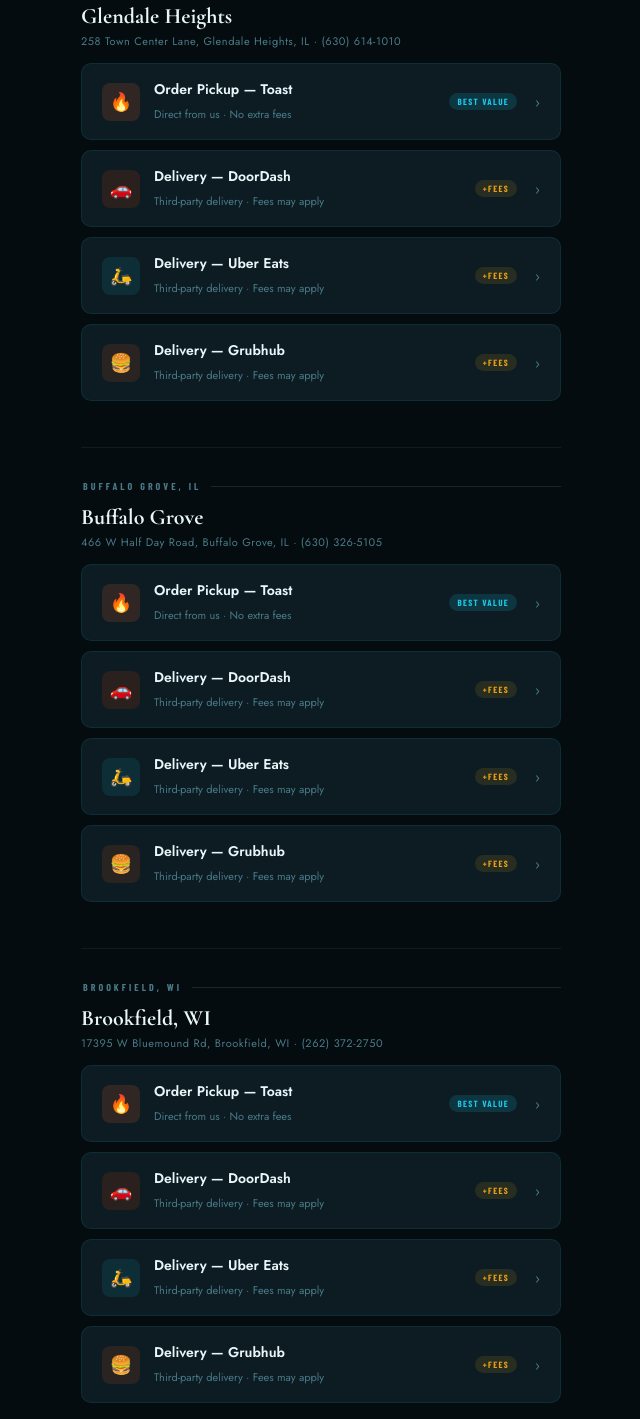
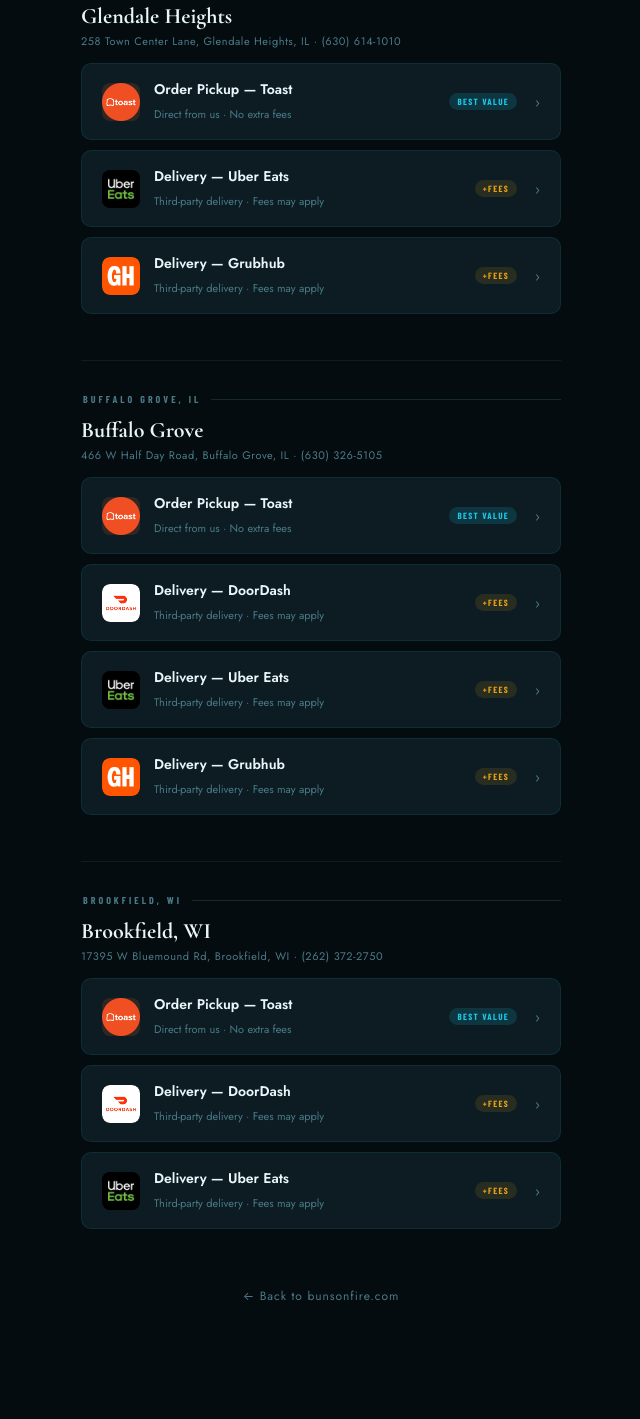
Before and after one commit to najafrahman/buns-on-fire, a plain HTML site: page order.html in a window 1280 px wide. Shown: the part 341-1760 px from the top of the page, without its empty margins (319-959 px from the left). After the commit the page ends 1710 px from the top, so only its background shows below. Drawn offline with nearby package versions, Linux system fonts and the light colour scheme.

Commit message:
Update order page: real logos, correct links, remove inactive platforms

```diff
--- a/order.html
+++ b/order.html
@@ -76,11 +76,12 @@
   .btn-icon{
     width:38px;height:38px;border-radius:8px;
     display:flex;align-items:center;justify-content:center;
-    flex-shrink:0;font-size:18px;
+    flex-shrink:0;overflow:hidden;
   }
+  .btn-icon img{width:100%;height:100%;object-fit:cover;border-radius:8px;}
   .btn-icon.toast{background:rgba(255,100,50,0.15);}
   .btn-icon.doordash{background:rgba(255,60,0,0.12);}
-  .btn-icon.uber{background:rgba(30,200,232,0.1);}
+  .btn-icon.uber{background:#000;}
   .btn-icon.grubhub{background:rgba(240,80,30,0.12);}
 
   .btn-text{flex:1;}
@@ -130,7 +131,7 @@
     <p class="loc-addr">258 Town Center Lane, Glendale Heights, IL · (630) 614-1010</p>
 
     <a class="link-btn" href="https://www.toasttab.com/local/order/buns-on-fire-glendale-heights-258-town-center-lane" target="_blank">
-      <span class="btn-icon toast">🔥</span>
+      <span class="btn-icon toast"><img src="assets/logos/toast.png" alt="Toast"></span>
       <span class="btn-text">
         <span class="btn-title">Order Pickup — Toast</span>
         <span class="btn-sub">Direct from us · No extra fees</span>
@@ -139,18 +140,8 @@
       <span class="btn-arrow">›</span>
     </a>
 
-    <a class="link-btn" href="https://www.doordash.com/search/store/buns+on+fire+glendale+heights" target="_blank">
-      <span class="btn-icon doordash">🚗</span>
-      <span class="btn-text">
-        <span class="btn-title">Delivery — DoorDash</span>
-        <span class="btn-sub">Third-party delivery · Fees may apply</span>
-      </span>
-      <span class="btn-badge badge-fee">+Fees</span>
-      <span class="btn-arrow">›</span>
-    </a>
-
-    <a class="link-btn" href="https://www.ubereats.com/search?q=buns+on+fire+glendale+heights" target="_blank">
-      <span class="btn-icon uber">🛵</span>
+    <a class="link-btn" href="https://www.ubereats.com/store/buns-on-fire-glendale-heights/CFnpTiRmUFe5RD2Y1vyFsQ?diningMode=DELIVERY&sc=SEARCH_SUGGESTION" target="_blank">
+      <span class="btn-icon uber"><img src="assets/logos/ubereats.png" alt="Uber Eats"></span>
       <span class="btn-text">
         <span class="btn-title">Delivery — Uber Eats</span>
         <span class="btn-sub">Third-party delivery · Fees may apply</span>
@@ -159,8 +150,8 @@
       <span class="btn-arrow">›</span>
     </a>
 
-    <a class="link-btn" href="https://www.grubhub.com/search?queryText=buns+on+fire+glendale+heights" target="_blank">
-      <span class="btn-icon grubhub">🍔</span>
+    <a class="link-btn" href="https://www.grubhub.com/restaurant/buns-on-fire-glendale-heights-258-town-center-ln-glendale-heights/8880248" target="_blank">
+      <span class="btn-icon grubhub"><img src="assets/logos/grubhub.png" alt="Grubhub"></span>
       <span class="btn-text">
         <span class="btn-title">Delivery — Grubhub</span>
         <span class="btn-sub">Third-party delivery · Fees may apply</span>
@@ -179,7 +170,7 @@
     <p class="loc-addr">466 W Half Day Road, Buffalo Grove, IL · (630) 326-5105</p>
 
     <a class="link-btn" href="https://www.toasttab.com/local/order/buns-on-fire-466-west-half-day-road" target="_blank">
-      <span class="btn-icon toast">🔥</span>
+      <span class="btn-icon toast"><img src="assets/logos/toast.png" alt="Toast"></span>
       <span class="btn-text">
         <span class="btn-title">Order Pickup — Toast</span>
         <span class="btn-sub">Direct from us · No extra fees</span>
@@ -189,7 +180,7 @@
     </a>
 
     <a class="link-btn" href="https://www.doordash.com/search/store/buns+on+fire+buffalo+grove" target="_blank">
-      <span class="btn-icon doordash">🚗</span>
+      <span class="btn-icon doordash"><img src="assets/logos/doordash.png" alt="DoorDash"></span>
       <span class="btn-text">
         <span class="btn-title">Delivery — DoorDash</span>
         <span class="btn-sub">Third-party delivery · Fees may apply</span>
@@ -199,7 +190,7 @@
     </a>
 
     <a class="link-btn" href="https://www.ubereats.com/search?q=buns+on+fire+buffalo+grove" target="_blank">
-      <span class="btn-icon uber">🛵</span>
+      <span class="btn-icon uber"><img src="assets/logos/ubereats.png" alt="Uber Eats"></span>
       <span class="btn-text">
         <span class="btn-title">Delivery — Uber Eats</span>
         <span class="btn-sub">Third-party delivery · Fees may apply</span>
@@ -209,7 +200,7 @@
     </a>
 
     <a class="link-btn" href="https://www.grubhub.com/search?queryText=buns+on+fire+buffalo+grove" target="_blank">
-      <span class="btn-icon grubhub">🍔</span>
+      <span class="btn-icon grubhub"><img src="assets/logos/grubhub.png" alt="Grubhub"></span>
       <span class="btn-text">
         <span class="btn-title">Delivery — Grubhub</span>
         <span class="btn-sub">Third-party delivery · Fees may apply</span>
@@ -228,7 +219,7 @@
     <p class="loc-addr">17395 W Bluemound Rd, Brookfield, WI · (262) 372-2750</p>
 
     <a class="link-btn" href="https://toast.app/r/buns-on-fire-brookfield-17395-w-bluemound-rd/order?diningOption=pickup&utm_source=toast.app" target="_blank">
-      <span class="btn-icon toast">🔥</span>
+      <span class="btn-icon toast"><img src="assets/logos/toast.png" alt="Toast"></span>
       <span class="btn-text">
         <span class="btn-title">Order Pickup — Toast</span>
         <span class="btn-sub">Direct from us · No extra fees</span>
@@ -237,8 +228,8 @@
       <span class="btn-arrow">›</span>
     </a>
 
-    <a class="link-btn" href="https://www.doordash.com/search/store/buns+on+fire+brookfield+wi" target="_blank">
-      <span class="btn-icon doordash">🚗</span>
+    <a class="link-btn" href="https://www.doordash.com/store/buns-on-fire---brookfield---17395-w-bluemound-rd-brookfield-50625635/116520550/?event_type=autocomplete&pickup=false" target="_blank">
+      <span class="btn-icon doordash"><img src="assets/logos/doordash.png" alt="DoorDash"></span>
       <span class="btn-text">
         <span class="btn-title">Delivery — DoorDash</span>
         <span class="btn-sub">Third-party delivery · Fees may apply</span>
@@ -247,20 +238,10 @@
       <span class="btn-arrow">›</span>
     </a>
 
-    <a class="link-btn" href="https://www.ubereats.com/search?q=buns+on+fire+brookfield+wi" target="_blank">
-      <span class="btn-icon uber">🛵</span>
+    <a class="link-btn" href="https://www.ubereats.com/store/buns-on-fire-brookfield/aYvamexoRFWYp3yDauWPlg?diningMode=DELIVERY&mod=storeDeliveryTime&modctx=%257B%2522entryPoint%2522%253A%2522store-auto-surface%2522%252C%2522encodedStoreUuid%2522%253A%2522aYvamexoRFWYp3yDauWPlg%2522%257D&ps=1&surfaceName=" target="_blank">
+      <span class="btn-icon uber"><img src="assets/logos/ubereats.png" alt="Uber Eats"></span>
       <span class="btn-text">
         <span class="btn-title">Delivery — Uber Eats</span>
-        <span class="btn-sub">Third-party delivery · Fees may apply</span>
-      </span>
-      <span class="btn-badge badge-fee">+Fees</span>
-      <span class="btn-arrow">›</span>
-    </a>
-
-    <a class="link-btn" href="https://www.grubhub.com/search?queryText=buns+on+fire+brookfield+wi" target="_blank">
-      <span class="btn-icon grubhub">🍔</span>
-      <span class="btn-text">
-        <span class="btn-title">Delivery — Grubhub</span>
         <span class="btn-sub">Third-party delivery · Fees may apply</span>
       </span>
       <span class="btn-badge badge-fee">+Fees</span>
```
Also changed, not shown: assets/logos/doordash.png (added), assets/logos/grubhub.png (added), assets/logos/toast.png (added), assets/logos/ubereats.png (added).
